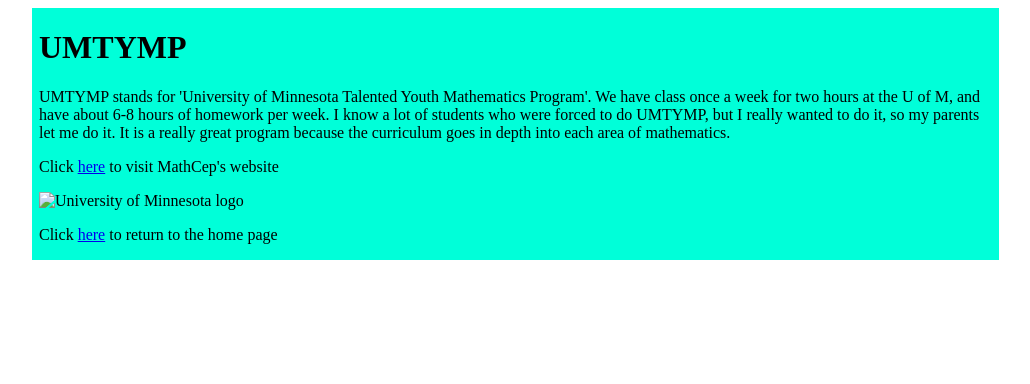
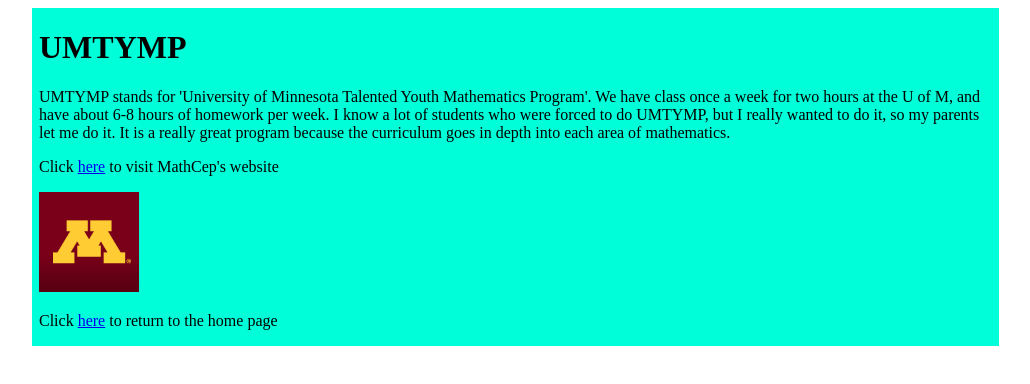
Before and after one commit to zaraazouz/Websites-For-Expression, a plain HTML site: page umtymp.html in a window 1280 px wide. Shown: the whole page, without its empty margins (128-1158 px from the left). Drawn offline with Linux system fonts and the light colour scheme.

Commit message:
Update umtymp.html

```diff
--- a/umtymp.html
+++ b/umtymp.html
@@ -29,7 +29,7 @@
 			<h1>UMTYMP</h1>
 			<p>UMTYMP stands for 'University of Minnesota Talented Youth Mathematics Program'. We have class once a week for two hours at the U of M, and have about 6-8 hours of homework per week. I know a lot of students who were forced to do UMTYMP, but I really wanted to do it, so my parents let me do it. It is a really great program because the curriculum goes in depth into each area of mathematics.</p>
 			<p>Click <a href="http://www.mathcep.umn.edu">here</a> to visit MathCep's website</p>
-			<img src="IMG_0666.png" alt="University of Minnesota logo" class="images">
+			<img src="IMG_0666.GIF" alt="University of Minnesota logo" class="images">
 			<p>Click <a href="index.html">here</a> to return to the home page</p>
 		<div>
 	</body>
```
